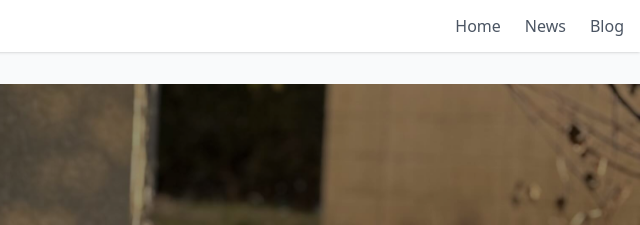
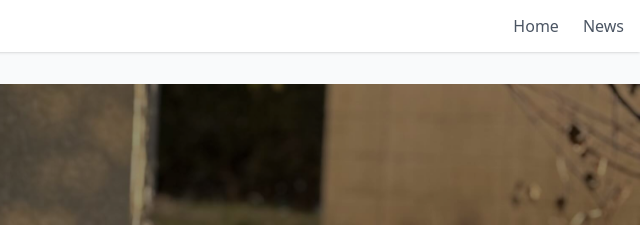
Before and after one commit to mizuamedesu/hscat-web, an Astro site: page / in a window 1280 px wide. Shown: the top 225 px of the page, 640-1280 px from the left. Built offline with nearby package versions, Linux system fonts and the light colour scheme; Astro itself is replaced by a stand-in of ours.

Commit message:
fix: blogを削除

```diff
--- a/src/components/Layout.astro
+++ b/src/components/Layout.astro
@@ -17,7 +17,6 @@ const { title = "HSCaT" } = Astro.props;
       <nav class="flex gap-6 text-gray-600">
         <a href="/" class="hover:text-indigo-600 transition">Home</a>
         <a href="/news" class="hover:text-indigo-600 transition">News</a>
-        <a href="/blog" class="hover:text-indigo-600 transition">Blog</a>
       </nav>
     </div>
   </header>
```
